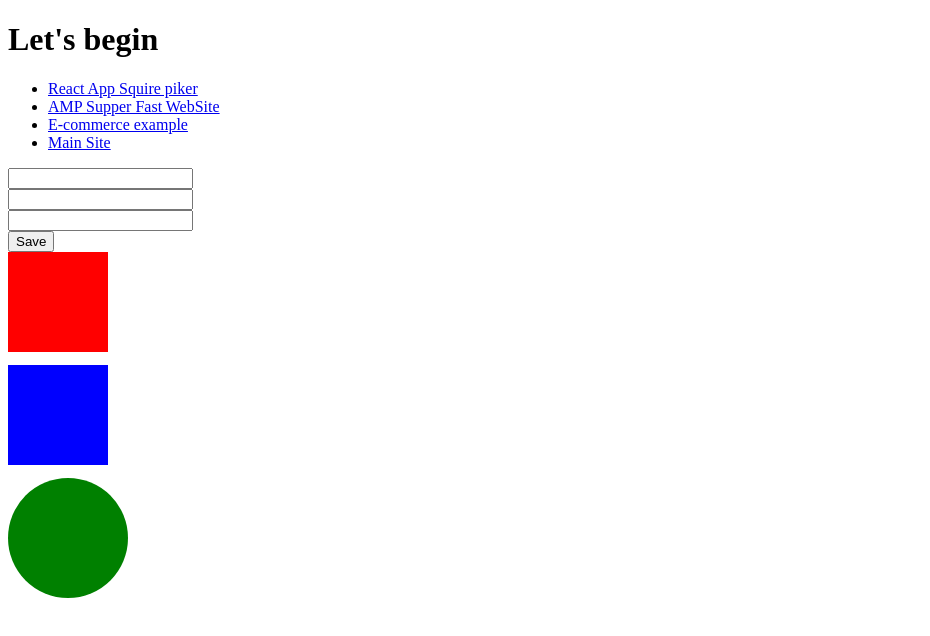
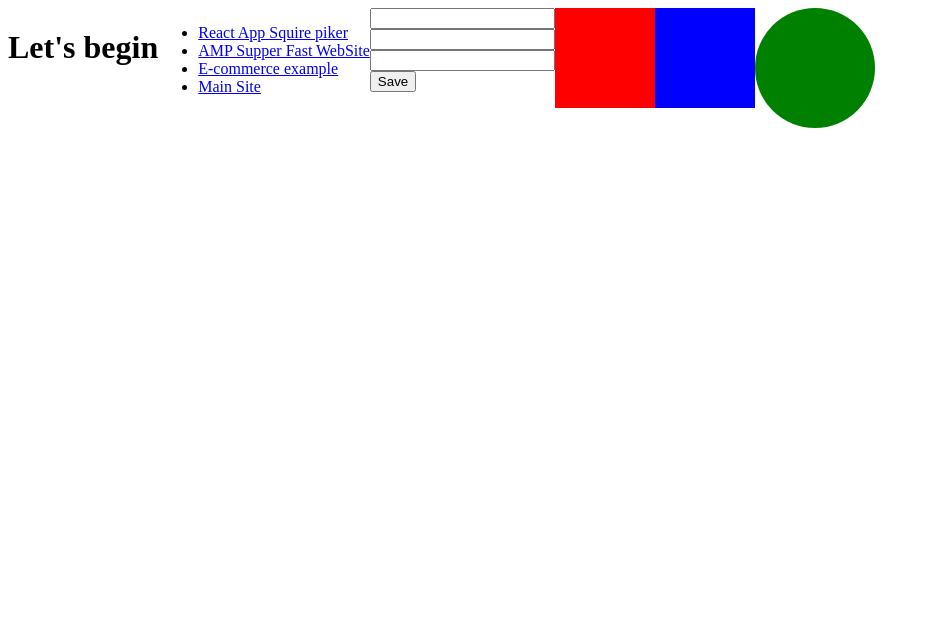
Before and after one commit to RashVV/CodeApp, a plain HTML site: page index.html in a window 1280 px wide. Shown: the whole page, without its empty margins (0-930 px from the left). Drawn offline with Linux system fonts and the light colour scheme.

Commit message:
fix bug with external style

```diff
--- a/index.css
+++ b/index.css
@@ -0,0 +1,3 @@
+.app {
+    display: flex;
+}
--- a/index.html
+++ b/index.html
@@ -2,7 +2,7 @@
 <html lang="en">
 <head>
     <meta charset="UTF-8">
-    <link href="index.css" type="text/css">
+    <link href="index.css" rel="stylesheet">
     <title>Life Long Learning</title>
 </head>
 <body>
@@ -20,8 +20,6 @@
         <input type="email" name="email">
         <br>
         <button type="submit">Save</button>
-
-
     </form>
 
 </div>
--- a/script.js
+++ b/script.js
@@ -56,6 +56,7 @@ class RootElement {
     constructor(tagName = 'div') {
         this.$el = document.createElement(tagName)
         this.$el.style.marginBottom = '13px'
+        this.$el.style.display = 'flex'
     }
     hide() {
         this.$el.style.opacity = '0'
```
